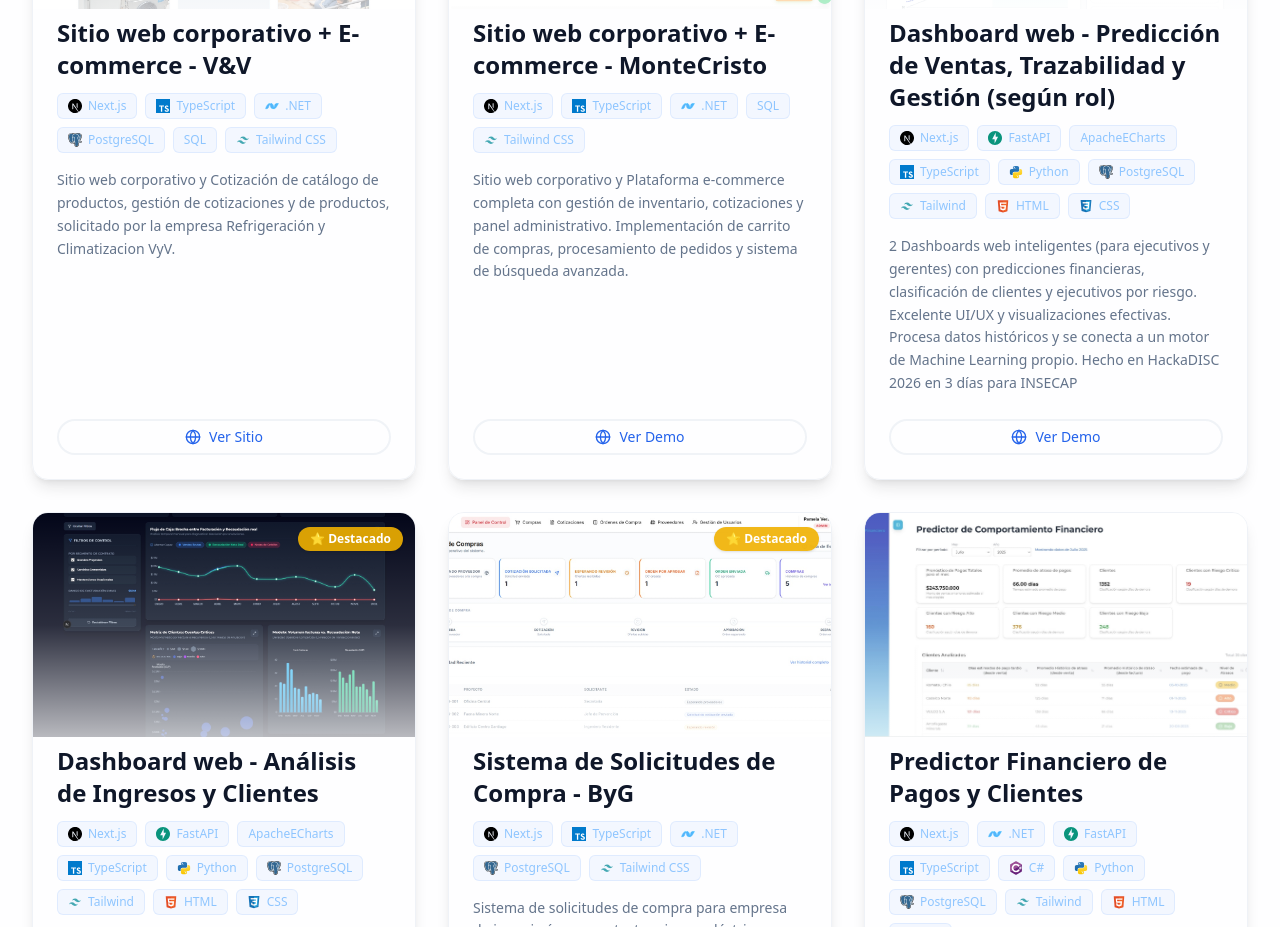
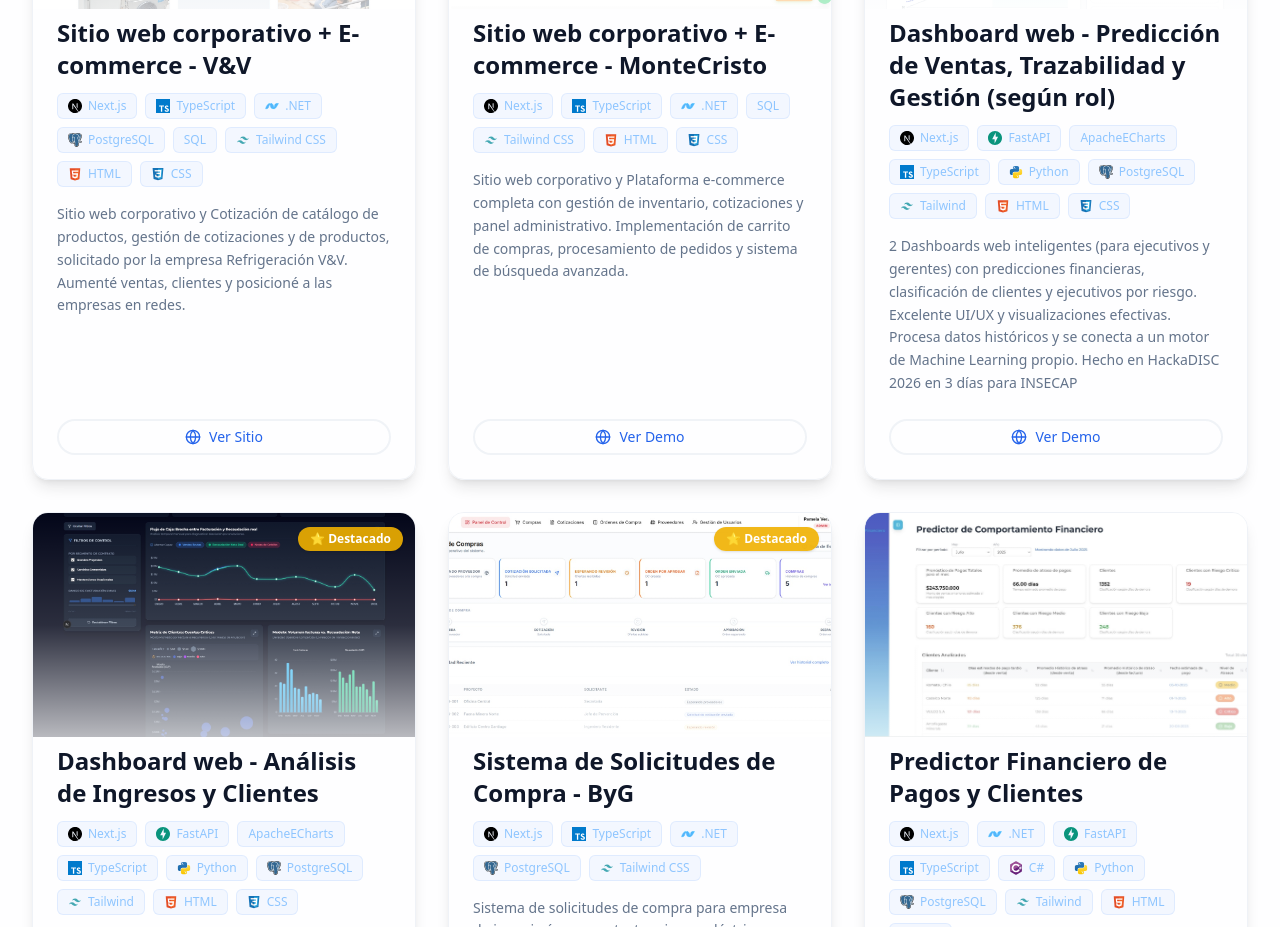
Before and after one commit to xPrismatico/portfolio, a Next.js app: page / in a window 1280 px wide. Shown: the part 4380-5307 px from the top of the page. Built offline with nearby package versions, Linux system fonts and the light colour scheme.

Commit message:
fix: project url and metadata fixed

```diff
--- a/src/app/layout.tsx
+++ b/src/app/layout.tsx
@@ -14,7 +14,7 @@ const montserrat = Montserrat({
 
 export const metadata: Metadata = {
   // Título y descripción base (para Google y pestaña del navegador)
-  title: "Samuel Fuentes | Ingeniero de Software & Fullstack",
+  title: "Samuel Fuentes | Ing. Software & Fullstack",
   description: "Portafolio de Samuel Fuentes, Ingeniero de Software, Desarrollador Fullstack y Analista de datos. Descubre mis proyectos, experiencia y habilidades.",
 
   // URL base para que Next.js pueda resolver las rutas absolutas de las imágenes
@@ -23,7 +23,7 @@ export const metadata: Metadata = {
   // Open Graph (WhatsApp, LinkedIn, Facebook, Discord, etc.)
   openGraph: {
     title: "Samuel Fuentes | Portafolio Profesional",
-    description: "Ingeniero de Software y Desarrollador Fullstack. Explora mis proyectos, experiencia y habilidades en TI.",
+    description: "Ingeniero de Software, Desarrollador Fullstack y Analista de datos. Explora mis proyectos, experiencia y habilidades.",
     url: "https://samuel-fuentes.vercel.app",
     images: [
       {
--- a/src/data/profile.tsx
+++ b/src/data/profile.tsx
@@ -348,11 +348,11 @@ export const projectsData: Project[] = [
       en: "Corporate website + E-commerce - V&V"
     },
     description: {
-      es: "Sitio web corporativo y Cotización de catálogo de productos, gestión de cotizaciones y de productos, solicitado por la empresa Refrigeración y Climatizacion VyV.",
-      en: "Corporate website with product catalog, quotation management and product management, requested by the company Refrigeración y Climatizacion VyV.",
+      es: "Sitio web corporativo y Cotización de catálogo de productos, gestión de cotizaciones y de productos, solicitado por la empresa Refrigeración V&V. Aumenté ventas, clientes y posicioné a las empresas en redes.",
+      en: "Corporate website with product catalog, quotation management and product management, requested by the company Refrigeración V&V. I increased sales and the number of customers and helped the companies establish a presence on social media.",
     },
     image: `${PATHS.projects}/vyvrefrigeracion.jpg`,
-    tags: ["Next.js", "TypeScript", ".NET", "PostgreSQL", "SQL", "Tailwind CSS"],
+    tags: ["Next.js", "TypeScript", ".NET", "PostgreSQL", "SQL", "Tailwind CSS", "HTML", "CSS"],
     actions: [
       {
         label: { es: "Ver Sitio", en: "View Site" },
@@ -375,7 +375,7 @@ export const projectsData: Project[] = [
       en: "Corporate website and complete e-commerce platform with inventory management, quotes, and admin panel. Implementation of shopping cart, order processing, and advanced search system.",
     },
     image: `${PATHS.projects}/ecommerce.jpg`,
-    tags: ["Next.js", "TypeScript", ".NET", "SQL", "Tailwind CSS"],
+    tags: ["Next.js", "TypeScript", ".NET", "SQL", "Tailwind CSS", "HTML", "CSS"],
     actions: [
       {
         label: { es: "Ver Demo", en: "Live Demo" },
@@ -402,7 +402,7 @@ export const projectsData: Project[] = [
     actions: [
       {
         label: { es: "Ver Demo", en: "Live Demo" },
-        url: "dashboard-comercial-insecap.vercel.app",
+        url: "https://dashboard-comercial-insecap.vercel.app",
         icon: Globe,
       },
     ],
@@ -459,7 +459,7 @@ export const projectsData: Project[] = [
     actions: [
       {
         label: { es: "Ver Sitio", en: "View Site" },
-        url: "https://bygfrontend.vercel.app",
+        url: "https://bygfrontend.vercel.app/inicio-sesion",
         icon: Globe,
       },
     ],
```
